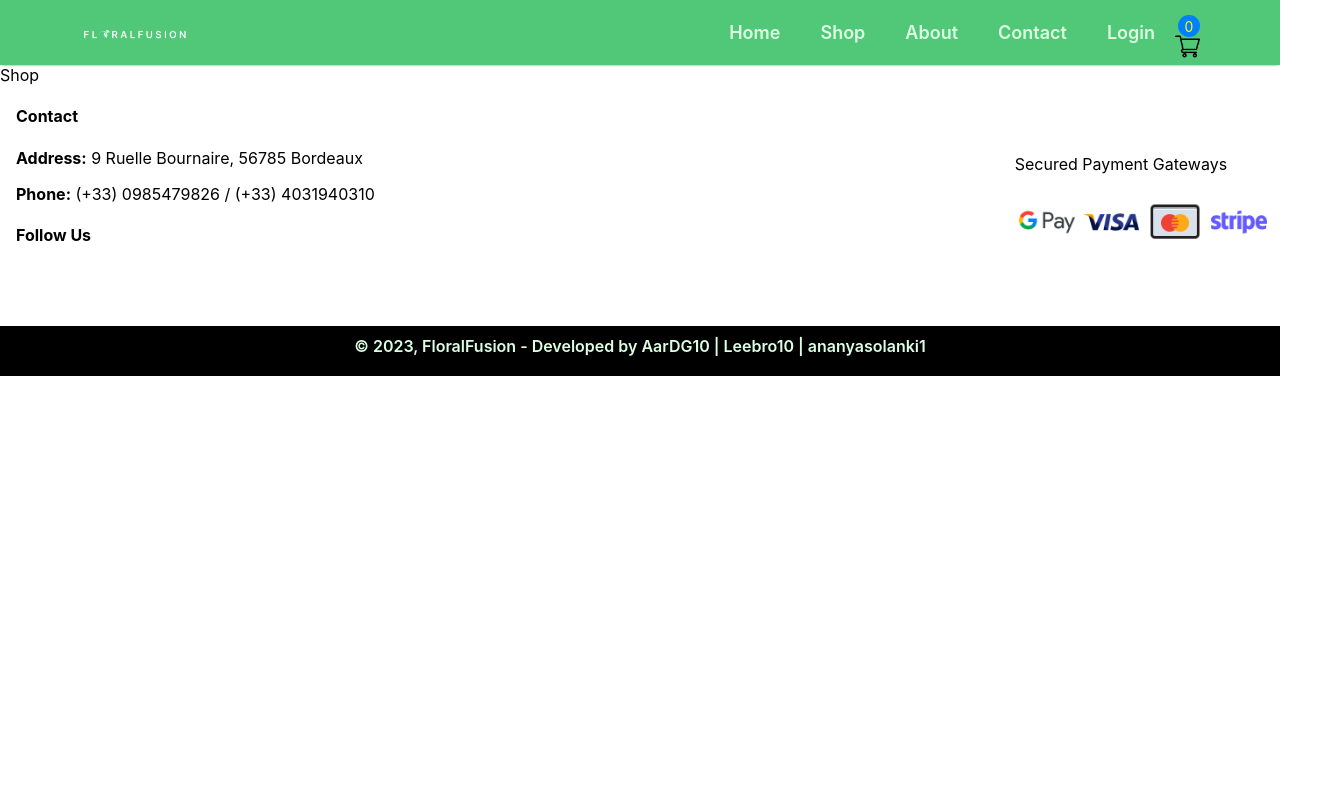
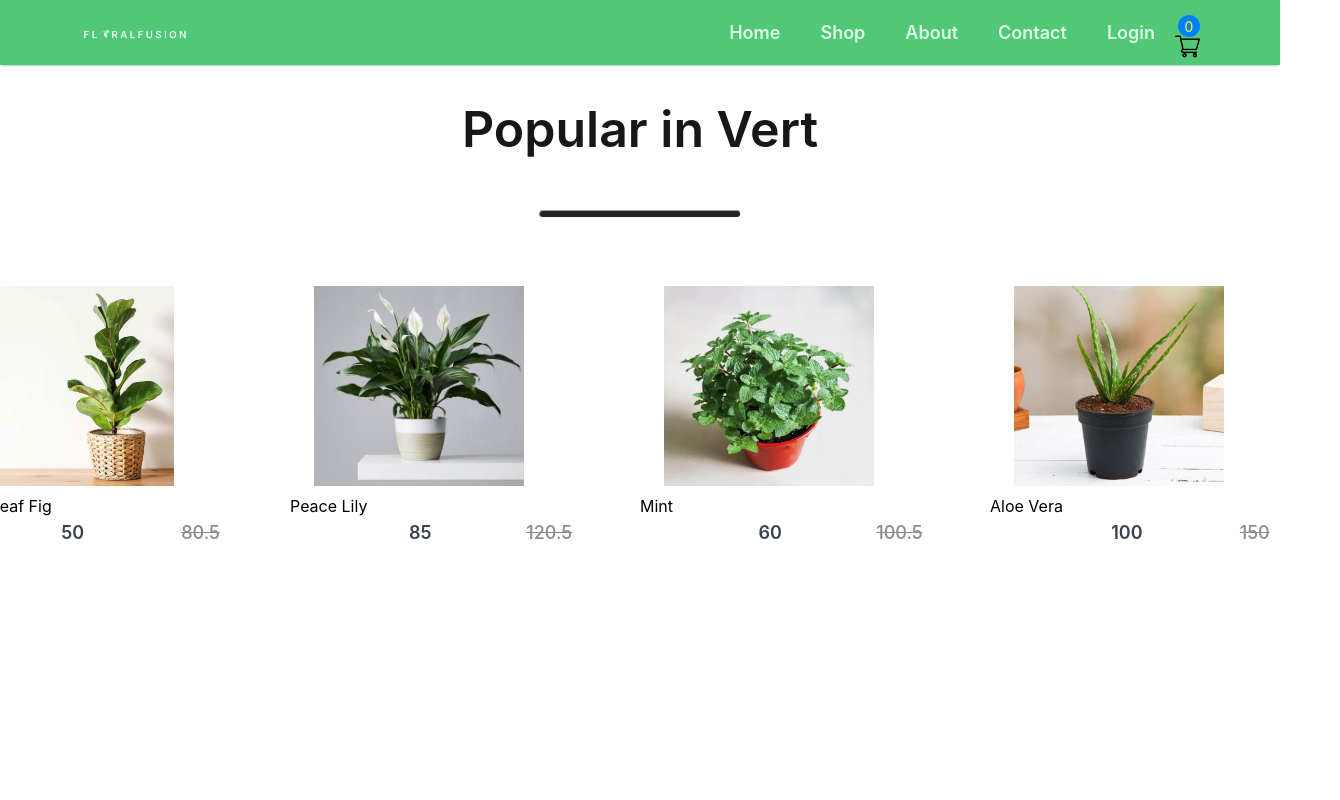
Before and after one commit to AarDG10/test-1-floral, a React (Create React App) app in the folder frontend/my-app/: page /shop in a window 1280 px wide. Shown: the top 800 px of the page, 1340 px wide, since content can reach past the window. Built offline with nearby package versions, Linux system fonts and the light colour scheme; some icons are missing.

Commit message:
Item Mapping Done

```diff
--- /dev/null
+++ b/frontend/my-app/src/Components/Assets/data.js
@@ -0,0 +1,34 @@
+import Fiddleleaffig from './Plant-Items/Plant1.jpg'
+import Peacelily from './Plant-Items/Plant2.jpg'
+import Mint from './Plant-Items/Plant6.jpg'
+import Aloevera from './Plant-Items/Plant7.jpg'
+
+let data_product = [
+  {
+    id:1,
+    name:"Fiddle Leaf Fig",
+    image:Fiddleleaffig,
+    new_price:50.00,
+    old_price:80.50,
+  },
+  {id:2,
+    name:"Peace Lily",
+    image:Peacelily,
+    new_price:85.00,
+    old_price:120.50,
+  },
+  {id:3,
+    name:"Mint",
+    image:Mint,
+    new_price:60.00,
+    old_price:100.50,
+  },
+  {id:4,
+    name:"Aloe Vera",
+    image:Aloevera,
+    new_price:100.00,
+    old_price:150.00,
+  },
+];
+
+export default data_product;
--- /dev/null
+++ b/frontend/my-app/src/Components/Item/Item.css
@@ -0,0 +1,34 @@
+.item{
+    width:350px;
+}
+.item p{
+    margin-left: 1.5em;
+    margin: 6px 0px;
+}
+.item img{
+    margin-left: 1.5em;
+    width:60%;
+    height: 75%;
+}
+.item-prices{
+    margin-left: 1.5em;
+    display:flex;
+    justify-content: space-evenly;
+}
+.item-price-new{
+    margin-left: 1.5em;
+    color:#374151;
+    font-size: 18px;
+    font-weight: 600;
+}
+.item-price-old{
+    margin-left: 1.5em;
+    color:#8c8c8c;
+    font-size:18px;
+    font-weight:500;
+    text-decoration: line-through;
+}
+.item:hover{
+    transform: scale(1.02);
+    transition: 0.6s;
+}
--- /dev/null
+++ b/frontend/my-app/src/Components/Item/Item.jsx
@@ -0,0 +1,20 @@
+import React from 'react'
+import './Item.css'
+
+const Item = (props) => {
+  return (
+    <div className="item">
+        <img src={props.image} alt="" />
+        <p>{props.name}</p>
+        <div className="item-prices">
+            <div className="item-price-new">
+                {props.new_price}
+            </div>
+            <div className="item-price-old">
+                {props.old_price}
+            </div>
+        </div>
+    </div>
+  )
+}
+export default Item;
--- /dev/null
+++ b/frontend/my-app/src/Components/Popular/Popular.css
@@ -0,0 +1,25 @@
+.popular{
+    display: flex;
+    flex-direction: column;
+    align-items: center;
+    gap:10px;
+    height: 90vh;
+}
+
+.popular h1{
+    color:#171717;
+    font-size: 50px;
+    font-weight:600;
+}
+
+.popular hr{
+    width: 200px;
+    height: 6px;
+    border-radius: 10px;
+    background: #252525;
+}
+
+.popular-item{
+    margin-top:50px;
+    display: flex;
+}
--- /dev/null
+++ b/frontend/my-app/src/Components/Popular/Popular.jsx
@@ -0,0 +1,21 @@
+import React from 'react'
+import './Popular.css'
+import data_product from '../Assets/data'
+import Item from '../Item/Item'
+
+const Popular = () => {
+  return (
+    <div className="popular">
+        <h1>Popular in Vert</h1>
+        <hr/>
+        <div className="popular-item">
+            {data_product.map((item,i)=>{
+                return <Item key={i} id={item.id} name={item.name} image={item.image} new_price={item.new_price} old_price={item.old_price}/>
+            })
+            }
+        </div>
+    </div>
+  )
+}
+
+export default Popular;
--- a/frontend/my-app/src/Pages/Shop.jsx
+++ b/frontend/my-app/src/Pages/Shop.jsx
@@ -1,8 +1,11 @@
 import React from 'react'
+import Popular from '../Components/Popular/Popular';
 
 export const Shop = () => {
   return (
-    <div>Shop</div>
+    <div>
+      <Popular/>
+    </div>
   )
 }
 export default Shop;
```
